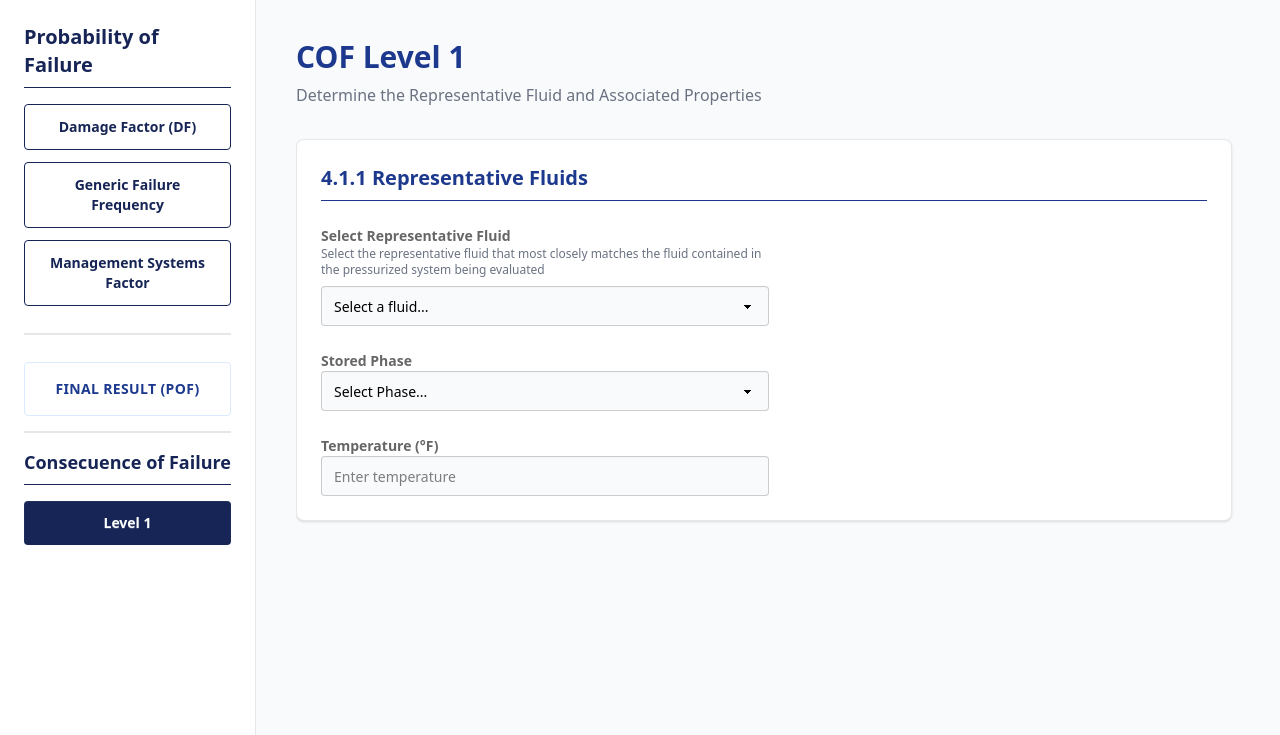
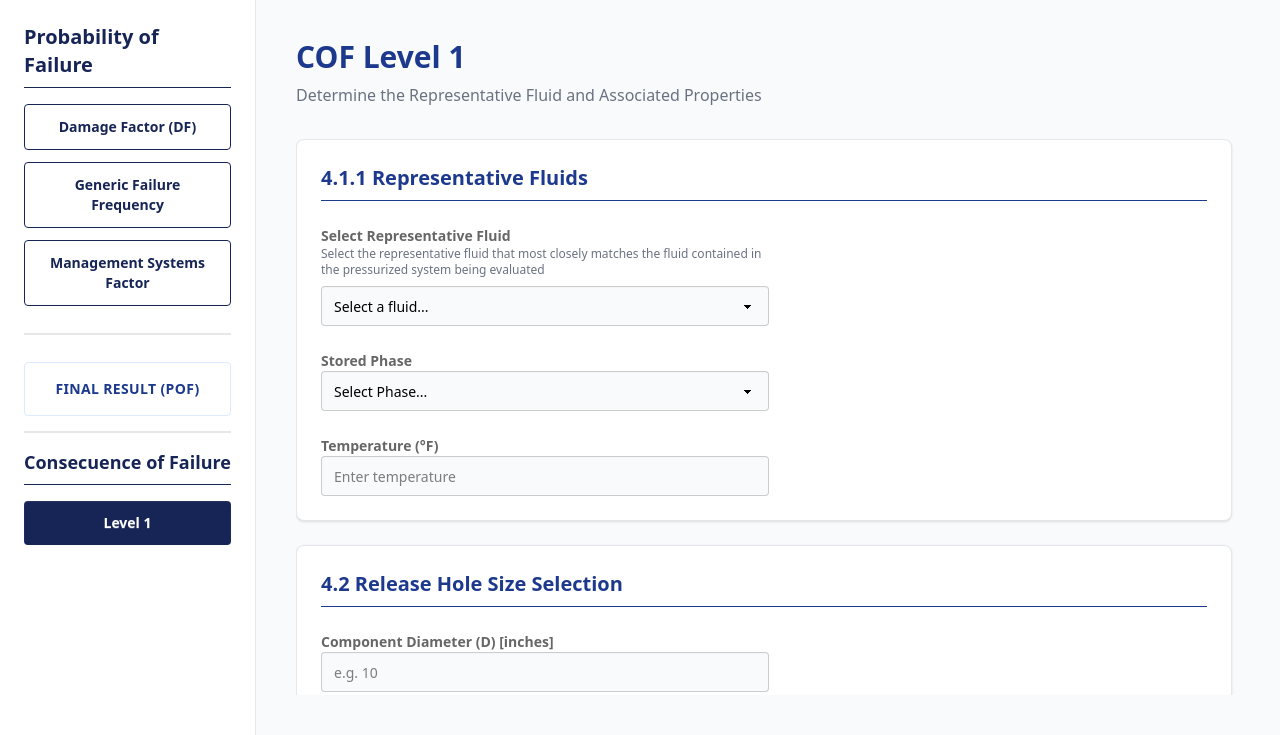
Before and after one commit to Sharkyacademy/Riesgo, a Django app: page /formula_app/COF-level-1/ in a window 1280 px wide. Shown: the part 65-800 px from the top of the page. Run offline with Django 5.2, Linux system fonts and the light colour scheme; the visitor is signed in with stand-in values (Sample User, id 1); style sheets or scripts are compiled from the project's sources; some libraries are stand-ins or nearby versions.

Commit message:
Arreglado sección 4.1.3 y se añade hasta 4.2.2

```diff
--- a/formula_app/templates/formula_app/cof_level_1.html
+++ b/formula_app/templates/formula_app/cof_level_1.html
@@ -187,6 +187,23 @@
                         </div>
                     </div>
 
+
+                    <!-- STEP 4.1.4: Estimation of Ideal Gas Specific Heat Capacity Ratio -->
+                    <div id="ratio_k_card" class="card bg-white shadow-sm border border-gray-200 mt-6 hidden">
+                        <div class="card-body p-6">
+                            <h2 class="card-title text-blue-900 text-xl border-b pb-2 mb-4">
+                                4.1.4 Estimation of Ideal Gas Specific Heat Capacity Ratio (k)
+                            </h2>
+                            <p class="text-xs text-gray-500 mb-4">
+                                Calculated using Equation (3.1): \( k = \frac{C_p}{C_p - R} \)
+                            </p>
+                            <div class="flex items-center gap-4">
+                                <span class="font-bold text-gray-700">Specific Heat Ratio (k):</span>
+                                <span id="val_ratio_k" class="text-2xl font-bold text-blue-900">-</span>
+                            </div>
+                        </div>
+                    </div>
+
                     <!-- STEP 4.1.7: Calculation of Release Phase -->
                     <div id="release_phase_card" class="card bg-white shadow-sm border border-gray-200 mt-6 hidden">
                         <div class="card-body p-6">
@@ -224,6 +241,58 @@
                         </div>
                     </div>
 
+                    <!-- STEP 4.2: Release Hole Size Selection -->
+                    <div class="card bg-white shadow-sm border border-gray-200 mt-6">
+                        <div class="card-body p-6">
+                            <h2 class="card-title text-blue-900 text-xl border-b pb-2 mb-4">
+                                4.2 Release Hole Size Selection
+                            </h2>
+
+                            <div class="form-control w-full max-w-md">
+                                <label class="label">
+                                    <span class="label-text font-semibold">Component Diameter (D) [inches]</span>
+                                </label>
+                                <input type="number" id="input_diameter" placeholder="e.g. 10" step="0.1"
+                                    class="input input-bordered w-full bg-gray-50" />
+                            </div>
+
+                            <div id="hole_sizes_container" class="overflow-x-auto mt-6 hidden">
+                                <table class="table table-zebra w-full text-center">
+                                    <thead class="bg-gray-100 text-gray-600">
+                                        <tr>
+                                            <th>Hole Size</th>
+                                            <th>Generic Size</th>
+                                            <th>Diameter (dn) [in]</th>
+                                        </tr>
+                                    </thead>
+                                    <tbody class="text-sm">
+                                        <tr>
+                                            <td class="font-bold">1</td>
+                                            <td>Small</td>
+                                            <td id="val_d1">-</td>
+                                        </tr>
+                                        <tr>
+                                            <td class="font-bold">2</td>
+                                            <td>Medium</td>
+                                            <td id="val_d2">-</td>
+                                        </tr>
+                                        <tr>
+                                            <td class="font-bold">3</td>
+                                            <td>Large</td>
+                                            <td id="val_d3">-</td>
+                                        </tr>
+                                        <tr>
+                                            <td class="font-bold">4</td>
+                                            <td>Rupture</td>
+                                            <td id="val_d4">-</td>
+                                        </tr>
+                                    </tbody>
+                                </table>
+                            </div>
+
+                        </div>
+                    </div>
+
                 </div>
 
     </div>
--- a/static/formula_app/js/cof_level_1.js
+++ b/static/formula_app/js/cof_level_1.js
@@ -131,8 +131,35 @@ document.addEventListener('DOMContentLoaded', () => {
                     if (calculatedCp !== null) {
                         cpResultContainer.classList.remove('hidden');
                         cpCalculatedValue.textContent = calculatedCp.toFixed(2);
+
+                        // --- STEP 4.1.4: Ratio k Calculation ---
+
+                        // Default R = 8314 J/kmol-K (or 8.314 J/mol-K)
+                        // Note 6 says: "For Note 1 [Eq 1], R = 8.314 J/mol-K [=8314 J/kmol-K]; for Notes 2 and 3 [Eq 2,3], R = 8314 Jkmol-K."
+                        // Since calculatedCp is in J/kmol-K (consistent with coefficients), we use R = 8314.
+
+                        let R_const = 8314;
+                        if (props.cp_eq === 1) {
+                            R_const = 8.314;
+                        }
+
+                        // k = Cp / (Cp - R)
+                        const k_val = calculatedCp / (calculatedCp - R_const);
+
+                        if (!isNaN(k_val) && isFinite(k_val)) {
+                            // Display
+                            const valRatioK = document.getElementById('val_ratio_k');
+                            const cardRatioK = document.getElementById('ratio_k_card');
+
+                            if (valRatioK && cardRatioK) {
+                                valRatioK.textContent = k_val.toFixed(3);
+                                cardRatioK.classList.remove('hidden');
+                            }
+                        }
+
                     } else {
                         cpResultContainer.classList.add('hidden');
+                        if (document.getElementById('ratio_k_card')) document.getElementById('ratio_k_card').classList.add('hidden');
                     }
 
                     // Gas: NBP, MW, Cp, AIT. (Fade out Density)
@@ -143,9 +170,11 @@ document.addEventListener('DOMContentLoaded', () => {
                     if (document.getElementById('card_mw')) document.getElementById('card_mw').style.opacity = '0.3';
                     if (document.getElementById('card_cp')) document.getElementById('card_cp').style.opacity = '0.3';
                     cpResultContainer.classList.add('hidden');
+                    if (document.getElementById('ratio_k_card')) document.getElementById('ratio_k_card').classList.add('hidden');
                 } else {
                     // Reset or default if no phase/temp
                     cpResultContainer.classList.add('hidden');
+                    if (document.getElementById('ratio_k_card')) document.getElementById('ratio_k_card').classList.add('hidden');
                 }
 
                 // --- STEP 4.1.7: Release Phase Calculation (Table 4.3) ---
@@ -210,6 +239,39 @@ document.addEventListener('DOMContentLoaded', () => {
                     if (releasePhaseCard) releasePhaseCard.classList.add('hidden');
                 }
 
+                // --- STEP 4.2: Release Hole Size Calculation (Table 4.4) ---
+                const inputDiameter = document.getElementById('input_diameter');
+                const holeSizesContainer = document.getElementById('hole_sizes_container');
+                const valD1 = document.getElementById('val_d1');
+                const valD2 = document.getElementById('val_d2');
+                const valD3 = document.getElementById('val_d3');
+                const valD4 = document.getElementById('val_d4');
+
+                const diameter = inputDiameter ? parseFloat(inputDiameter.value) : NaN;
+
+                if (!isNaN(diameter) && diameter > 0) {
+                    // d1 = 0.25
+                    const d1 = 0.25;
+
+                    // d2 = min(D, 1)
+                    const d2 = Math.min(diameter, 1);
+
+                    // d3 = min(D, 4)
+                    const d3 = Math.min(diameter, 4);
+
+                    // d4 = min(D, 16)
+                    const d4 = Math.min(diameter, 16);
+
+                    if (valD1) valD1.textContent = d1.toFixed(2);
+                    if (valD2) valD2.textContent = d2.toFixed(2);
+                    if (valD3) valD3.textContent = d3.toFixed(2);
+                    if (valD4) valD4.textContent = d4.toFixed(2);
+
+                    if (holeSizesContainer) holeSizesContainer.classList.remove('hidden');
+                } else {
+                    if (holeSizesContainer) holeSizesContainer.classList.add('hidden');
+                }
+
             } else {
                 console.warn(`No properties found for ${selectedLabel}`);
                 propertiesCard.classList.add('hidden');
@@ -225,5 +287,8 @@ document.addEventListener('DOMContentLoaded', () => {
         if (inputTemperature) {
             inputTemperature.addEventListener('input', updateDisplay); // Real-time calculation
         }
+        if (document.getElementById('input_diameter')) {
+            document.getElementById('input_diameter').addEventListener('input', updateDisplay); // Real-time
+        }
     }
 });
```
